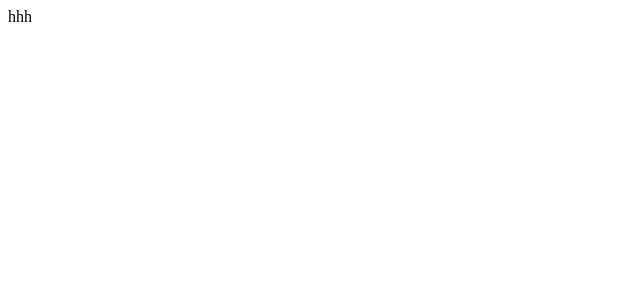
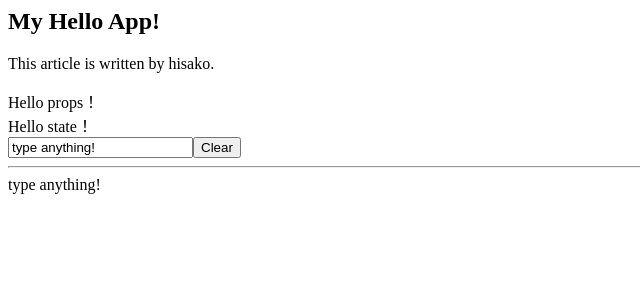
Before and after one commit to hisako135/Redux_sample, a React app: page / in a window 1280 px wide. Shown: the top 300 px of the page, without its empty margins (0-640 px from the left). Built offline with nearby package versions, Linux system fonts and the light colour scheme.

Commit message:
コンポーネント追加

```diff
--- a/development.js
+++ b/development.js
@@ -23,7 +23,7 @@ export default {
     },
 
     resolve: {
-        extensions: ['.js', '.jsx']
+        extensions: ['.js','jsx']
     },
 
     plugins: [
@@ -31,5 +31,10 @@ export default {
             template: src + '/index.html',
             filename: 'index.html'
         })
-    ]
+    ],
+
+    devServer: {
+        contentBase: 'build',
+        port: 8081
+    }
 }
--- a/src/index.jsx
+++ b/src/index.jsx
@@ -1,10 +1,80 @@
 import React from 'react';
-import {render} from 'react-dom';
+import {render} from 'react-dom'; // ブラウザ = DOMに表示
 
-class App extends React.Component {
+class HelloComponent extends React.Component {
     render () {
-        return <p>hhh</p>;
+        return <p>This article is written by hisako.</p>;
     }
 }
 
-render(<App/>, document.getElementById('app'))
+
+class PropsComponent extends React.Component {
+    render () {
+        const { target } = this.props;
+
+        return (
+            <div>Hello {target}！</div>
+        );
+    }
+}
+
+class StateComponent extends React.Component {
+    constructor() {
+        super();
+
+        // 初期状態
+        this.state = {
+            target: 'state'
+        };
+    }
+
+    render() {
+        let {target} = this.state;
+
+        return (
+            <div>Hello {target}！</div>
+        )
+    }
+}
+
+
+class TextInputComponent extends React.Component {
+    constructor() {
+        super();
+
+        this.state =  {
+            val: 'type anything!'
+        };
+    }
+
+    render() {
+        let {val} = this.state;
+
+        return(
+            <div>
+                <input type="text" value={val}/>
+                <button type="buntton">Clear</button>
+                <hr/>
+                {val}
+            </div>
+        );
+    }
+}
+
+class AppComponent extends React.Component {
+    render () {
+        return (
+            <section>
+                <h1>My Hello App!</h1>
+                <HelloComponent />
+                <PropsComponent target="props" />
+                <StateComponent/>
+                <TextInputComponent/>
+            </section>
+        )
+    }
+}
+
+const $app = document.getElementById('app');
+
+render(<AppComponent/>, $app)
```
